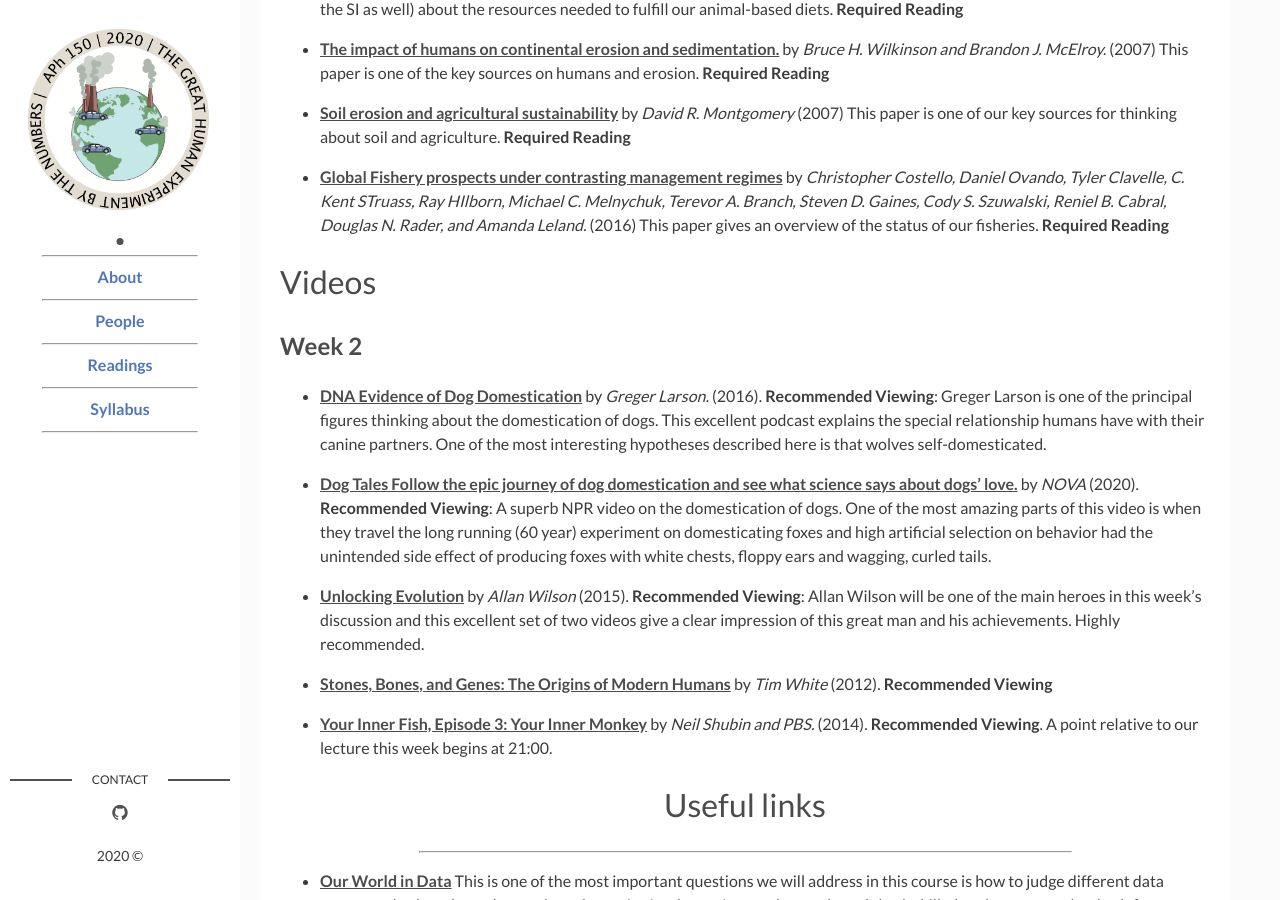
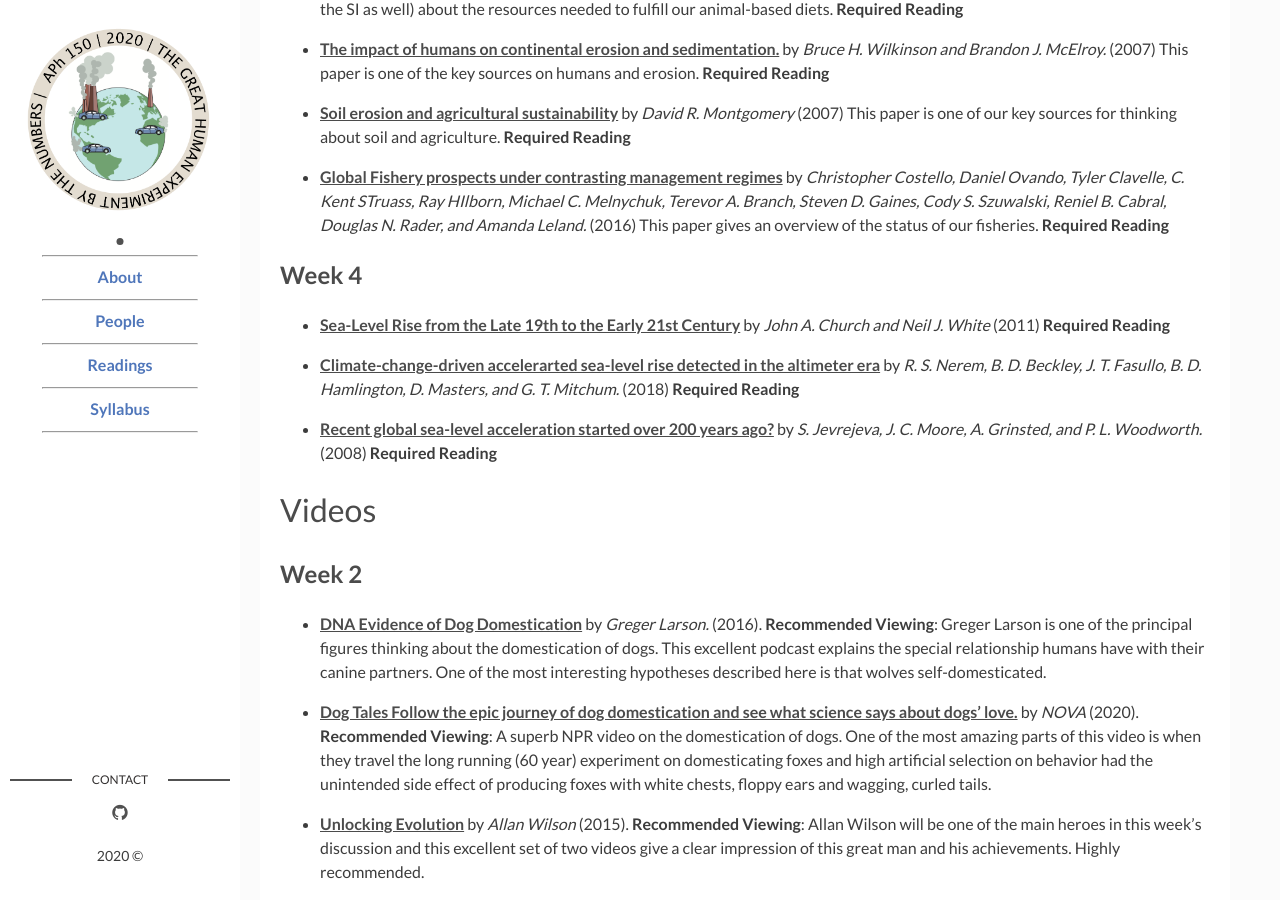
Before and after one commit to RPGroup-PBoC/aph150_human_impacts, a Jekyll site: the page built from page02_readings.md, in a window 1280 px wide and 900 px high, scrolled down 2733 px. Built offline with Jekyll 4.4.1, drawn with Linux system fonts in a browser that asks for light colours.

Commit message:
Added some week 4 readings

```diff
--- a/_data/readings.yaml
+++ b/_data/readings.yaml
@@ -282,3 +282,28 @@ Week 3:
     description: >
       This paper gives an overview of the status of our
       fisheries. **Required Reading**
+
+Week 4:
+  - pub:
+    title: Sea-Level Rise from the Late 19th to the Early 21st Century
+    authors: John A. Church and Neil J. White
+    year: 2011
+    link: Church_2011.pdf
+    description: >
+      **Required Reading**
+  - pub:
+    title: "Climate-change-driven accelerarted sea-level rise detected in the altimeter era"
+    authors: >
+       R. S. Nerem, B. D. Beckley, J. T. Fasullo, B. D. Hamlington, D.
+       Masters, and G. T. Mitchum.
+    year: 2018
+    link: Nerem_2018.pdf
+    description: >
+      **Required Reading**
+  - pub:
+    title: Recent global sea-level acceleration started over 200 years ago?
+    authors: S. Jevrejeva, J. C. Moore, A. Grinsted, and P. L. Woodworth.
+    year: 2008
+    link: Jevrejeva_2008.pdf
+    description: >
+      **Required Reading**
```
Also changed, not shown: 3 other files.
